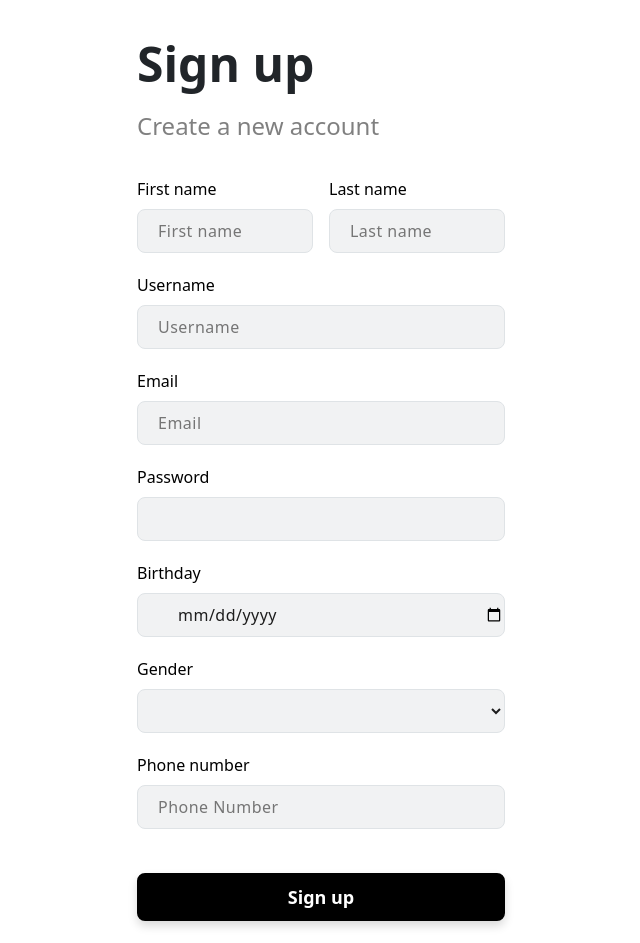
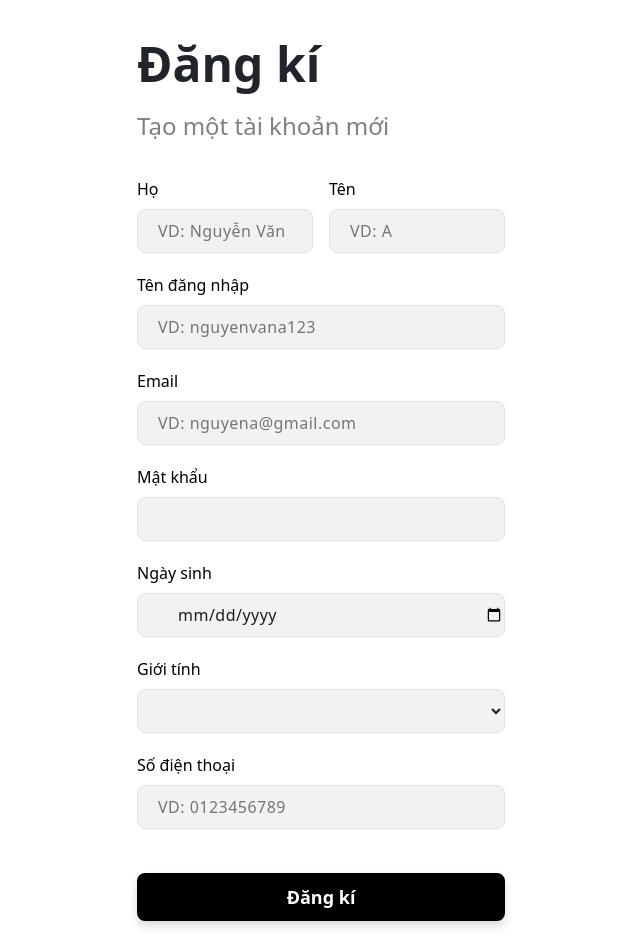
Before and after one commit to Watermakerr/vueChat, a Vue app: page /signup in a window 1280 px wide. Shown: the top 943 px of the page, without its empty margins (319-959 px from the left). Built offline with nearby package versions, Linux system fonts and the light colour scheme.

Commit message:
việt hóa

```diff
--- a/src/components/Chat/NoChatSelected.vue
+++ b/src/components/Chat/NoChatSelected.vue
@@ -5,8 +5,8 @@
 	>
 		<div class="text-center">
 			<FontAwesomeIcon :icon="faComment" />
-			<h2>No chat selected</h2>
-			<p>Select a chat to start messaging</p>
+			<h2>Không có cuộc hội thoại được chọn</h2>
+			<p>Chọn một cuộc hội thoại để bắt đầu nhắn tin</p>
 		</div>
 	</div>
 </template>
--- a/src/components/partial/ChatInput.vue
+++ b/src/components/partial/ChatInput.vue
@@ -4,9 +4,9 @@
 			type="text"
 			v-model="message"
 			@keyup.enter="sendMessage"
-			placeholder="Type a message..."
+			placeholder="Nhập tin nhắn..."
 		/>
-		<button @click="sendMessage">Send</button>
+		<button @click="sendMessage">Gửi</button>
 	</div>
 </template>
 
--- a/src/components/partial/ChatTop.vue
+++ b/src/components/partial/ChatTop.vue
@@ -3,7 +3,7 @@
 		<div class="container1">
 			<img :src="ProfileImg" class="msgimg" />
 			<div class="active" @click="showProfileFriend()">
-				<p>User name</p>
+				<p>Tên người dùng</p>
 			</div>
 		</div>
 		<button class="close-btn" @click="closeChat">x</button>
--- a/src/components/partial/Notification.vue
+++ b/src/components/partial/Notification.vue
@@ -1,9 +1,7 @@
 <template>
 	<div class="body">
 		<div class="notification">
-			<div class="notification__body">
-				Your account has been created! &#128640;
-			</div>
+			<div class="notification__body">Thành công! &#128640;</div>
 			<div class="notification__progress"></div>
 		</div>
 	</div>
--- a/src/router/index.js
+++ b/src/router/index.js
@@ -41,12 +41,12 @@ const router = createRouter({
 			path: '/changePassword',
 			name: 'changePassword',
 			component: ChangePassword
-		},
-		{
-			path: '/changeInformation',
-			name: 'changeInfomation',
-			component: ChangeInfomation
 		}
+		// {
+		// 	path: '/changeInfo',
+		// 	name: 'changeInfo',
+		// 	component: ChangeInfo
+		// }
 	]
 })
 
--- a/src/views/ChangeInfo.vue
+++ b/src/views/ChangeInfo.vue
@@ -47,11 +47,11 @@
 		<main class="form-side">
 			<form class="my-form" @submit.prevent="changeInfomation">
 				<div class="form-welcome-row">
-					<h1>Update infomation</h1>
+					<h1>Cập nhật thông tin</h1>
 				</div>
 				<div class="text-field-row">
 					<div class="text-field">
-						<label for="firstname">First name</label>
+						<label for="firstname">Họ</label>
 						<input
 							id="firstname"
 							type="text"
@@ -62,7 +62,7 @@
 						/>
 					</div>
 					<div class="text-field">
-						<label for="lastname">Last name</label>
+						<label for="lastname">Tên</label>
 						<input
 							id="lastname"
 							type="text"
@@ -86,7 +86,7 @@
 					/>
 				</div>
 				<div class="text-field">
-					<label for="birthday">Birthday</label>
+					<label for="birthday">Ngày sinh</label>
 					<input
 						id="birthday"
 						type="date"
@@ -97,14 +97,14 @@
 					/>
 				</div>
 				<div class="text-field">
-					<label for="gender">Gender</label>
+					<label for="gender">Giới tính</label>
 					<select id="gender" name="gender" v-model="gender" required>
 						<option value="male">Male</option>
 						<option value="female">Female</option>
 						<option value="other">Khác</option>
 					</select>
 				</div>
-				<button class="my-form__button" type="submit">Undate</button>
+				<button class="my-form__button" type="submit">Cập nhật</button>
 			</form>
 		</main>
 	</div>
--- a/src/views/ChangePassword.vue
+++ b/src/views/ChangePassword.vue
@@ -1,46 +1,44 @@
 <script setup>
-// import { ref } from 'vue'
-// import axios from 'axios'
-// import { useRouter } from 'vue-router'
+import { ref } from 'vue'
+import axios from 'axios'
+import { useRouter } from 'vue-router'
 
-// const currentPassword = ref('')
-// const newPassword = ref('')
-// const confirmPassword = ref('')
-// const lastname = ref('')
+const currentPassword = ref('')
+const newPassword = ref('')
+const confirmPassword = ref('')
+const lastname = ref('')
 
-// const router = useRouter()
-// const isSuccess = ref(false)
+const router = useRouter()
+const isSuccess = ref(false)
 // import Notification from './Notification.vue'
 
-// const checkUsername = () => {
-// 	const regex = /^(?=.*[A-Za-z])(?=.*\d)(?=.*[@$!%*#?&])[A-Za-z\d@$!%*#?&]{2,}$/
-// 	isUsernameValid.value = regex.test(username.value)
-// }
-// const showSuccessNotification = () => {
-// 	isSuccess.value = true
-// 	setTimeout(() => {
-// 		isSuccess.value = false
-// 	}, 5000)
-// 	console.log('User registered successfully!')
-// }
+const showSuccessNotification = () => {
+	isSuccess.value = true
+	setTimeout(() => {
+		isSuccess.value = false
+	}, 5000)
+	console.log('User registered successfully!')
+}
 
-// const changePassword = async () => {
-// 	try {
-// 		const response = await axios.post(
-// 			,
-// 			{
-
-// 			}
-// 		)
-// 		console.log(response.data)
-// 		isSuccess.value = true
-// 		setTimeout(() => {
-// 			router.push('/login')
-// 		}, 5000)
-// 	} catch (error) {
-// 		console.error(error)
-// 	}
-// }
+const changePassword = async () => {
+	try {
+		const response = await axios.post(
+			'http://127.0.0.1:8000/api/v1/user/change-password/',
+			{
+				currentPassword: currentPassword.value,
+				newPassword: newPassword.value,
+				confirmPassword: confirmPassword.value
+			}
+		)
+		console.log(response.data)
+		isSuccess.value = true
+		setTimeout(() => {
+			router.push('/login')
+		}, 5000)
+	} catch (error) {
+		console.error(error)
+	}
+}
 </script>
 <template>
 	<div class="all">
--- a/src/views/Login.vue
+++ b/src/views/Login.vue
@@ -36,8 +36,8 @@ const login = async () => {
 	<div class="body">
 		<form @submit.prevent="login">
 			<div class="login-welcome-row">
-				<h1>Welcome back &#x1F44F;</h1>
-				<p>Please enter your details!</p>
+				<h1>Chào mừng trở lại &#x1F44F;</h1>
+				<p>Hãy nhập thông tin của bạn!</p>
 			</div>
 
 			<div class="input__wrapper">
@@ -50,7 +50,7 @@ const login = async () => {
 					v-model="username"
 					required
 				/>
-				<label for="username" class="input__label">Username:</label>
+				<label for="username" class="input__label">Tên đăng nhập:</label>
 				<svg
 					class="input__icon"
 					xmlns="http://www.w3.org/2000/svg"
@@ -79,7 +79,7 @@ const login = async () => {
 					v-model="password"
 					required
 				/>
-				<label for="password" class="input__label"> Password: </label>
+				<label for="password" class="input__label">Mật khẩu: </label>
 				<svg
 					class="input__icon"
 					xmlns="http://www.w3.org/2000/svg"
@@ -101,13 +101,13 @@ const login = async () => {
 				</svg>
 			</div>
 
-			<button type="submit" class="my-form__button">Login</button>
+			<button type="submit" class="my-form__button">Đăng nhập</button>
 
 			<div class="my-form__actions">
 				<div class="my-form__row">
-					<span>Don't have an account?</span>
+					<span>Bạn không có tài khoản?</span>
 					<router-link to="/signup" title="Create Account">
-						Create account
+						Tao tài khoản mới
 					</router-link>
 				</div>
 			</div>
--- a/src/views/SignupView.vue
+++ b/src/views/SignupView.vue
@@ -4,47 +4,48 @@
 			<main class="form-side">
 				<form class="my-form" @submit.prevent="register">
 					<div class="form-welcome-row">
-						<h1>Sign up</h1>
-						<h2>Create a new account</h2>
+						<h1>Đăng kí</h1>
+						<h2>Tạo một tài khoản mới</h2>
 					</div>
 					<div class="text-field-row">
 						<div class="text-field">
-							<label for="firstname">First name</label>
+							<label for="firstname">Họ</label>
 							<input
 								id="firstname"
 								type="text"
 								name="firstname"
-								placeholder="First name"
+								placeholder="VD: Nguyễn Văn"
 								v-model="firstname"
 								required
 							/>
 						</div>
 						<div class="text-field">
-							<label for="lastname">Last name</label>
+							<label for="lastname">Tên</label>
 							<input
 								id="lastname"
 								type="text"
 								name="lastname"
-								placeholder="Last name"
+								placeholder="VD: A"
 								v-model="lastname"
 								required
 							/>
 						</div>
 					</div>
 					<div class="text-field">
-						<label for="username">Username</label>
+						<label for="username">Tên đăng nhập</label>
 						<input
 							type="text"
 							id="username"
 							name="username"
 							autocomplete="off"
-							placeholder="Username"
+							placeholder="VD: nguyenvana123"
 							v-model="username"
 							@input="checkUsername"
 							required
 						/>
 						<div v-if="!isUsernameValid" class="error-message">
-							Username must contain at least one letter and one number
+							Tên đăng nhập bao gồm ít nhất một chữ cái, một số và một ký tự đặc
+							biệt
 						</div>
 					</div>
 					<div class="text-field">
@@ -54,13 +55,13 @@
 							id="email"
 							name="email"
 							autocomplete="off"
-							placeholder="Email"
+							placeholder="VD: nguyena@gmail.com"
 							v-model="email"
 							required
 						/>
 					</div>
 					<div class="text-field">
-						<label for="password">Password</label>
+						<label for="password">Mật khẩu</label>
 						<input
 							id="password"
 							type="password"
@@ -70,18 +71,18 @@
 						/>
 					</div>
 					<div class="text-field">
-						<label for="birthday">Birthday</label>
+						<label for="birthday">Ngày sinh</label>
 						<input
 							id="birthday"
 							type="date"
 							name="birthday"
-							placeholder="Birthday"
+							placeholder="VD 01/01/2000"
 							v-model="birthday"
 							required
 						/>
 					</div>
 					<div class="text-field">
-						<label for="gender">Gender</label>
+						<label for="gender">Giới tính</label>
 						<select id="gender" name="gender" v-model="gender" required>
 							<option value="0">Male</option>
 							<option value="1">Female</option>
@@ -89,33 +90,27 @@
 						</select>
 					</div>
 					<div class="text-field">
-						<label for="phoneNumber">Phone number</label>
+						<label for="phoneNumber">Số điện thoại</label>
 						<input
 							id="phoneNumber"
 							type="text"
 							name="phoneNumber"
-							placeholder="Phone Number"
+							placeholder="VD: 0123456789"
 							v-model="phoneNumber"
 							required
 						/>
 					</div>
-					<button class="my-form__button" type="submit">Sign up</button>
+					<button class="my-form__button" type="submit">Đăng kí</button>
 					<div class="my-form__actions">
 						<div class="my-form__row">
-							<span>Have an account?</span>
-							<router-link to="/login" title="Login"> Login </router-link>
+							<span>Bạn đã có tài khoản?</span>
+							<router-link to="/login" title="Login"> Đăng nhập </router-link>
 						</div>
 					</div>
 				</form>
 			</main>
 		</div>
 	</div>
-	<!-- <div v-if="isSuccess" class="notification">
-		<div class="notification__body">
-			Your account has been created! &#128640;
-		</div>
-		<div class="notification__progress"></div>
-	</div> -->
 	<Notification v-if="isSuccess" />
 </template>
 
```
